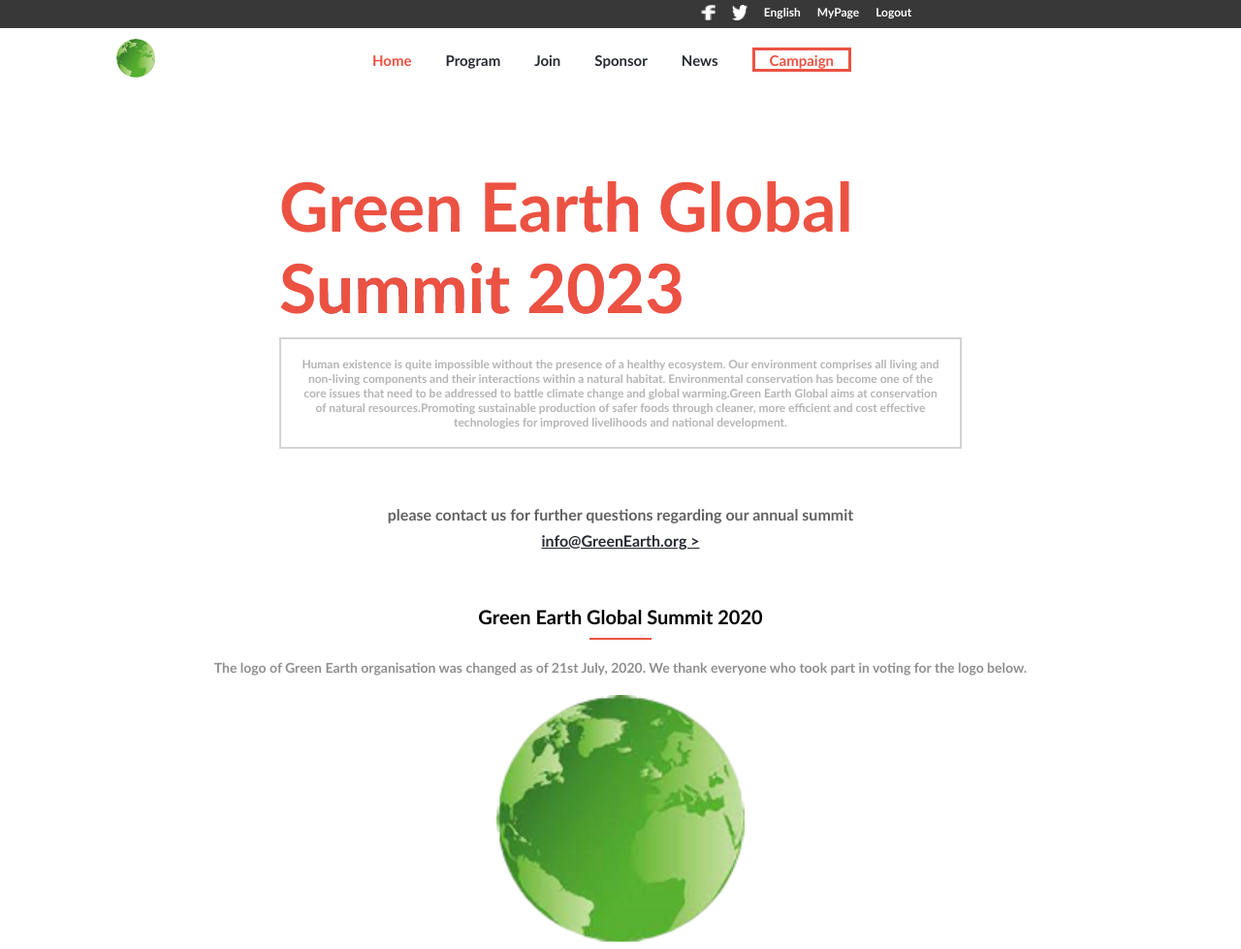
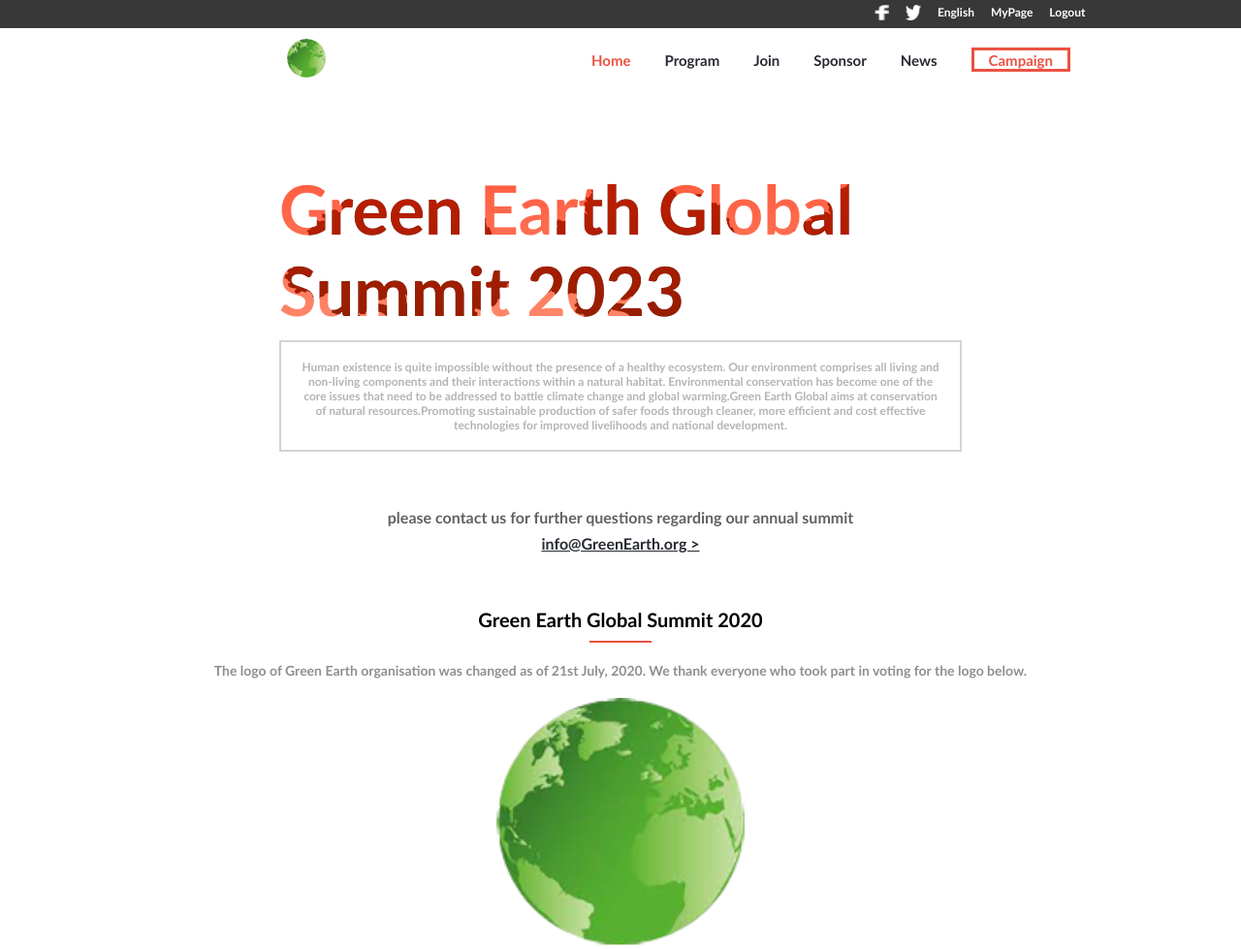
Before and after one commit to fatmahussein/Green-Earth-Summit, a website: page about.html in a window 1280 px wide. Shown: the top 979 px of the page at 97% size. Drawn offline with Linux system fonts and the light colour scheme.

Commit message:
Requested changes made

```diff
--- a/about.html
+++ b/about.html
@@ -50,8 +50,8 @@
     </nav>
    <!--Header-->
    <header id="about-header">
-    <h1 class="heading1about">"Hello!Sharing world"</h1>
-    <h2 class="heading2">Green Earth Global Summit 2023</h2>
+    <h2 class="heading1about">"Hello!Sharing world"</h2>
+    <h1 class="heading2">Green Earth Global Summit 2023</h1>
     <p  class="paragabout">Human existence is quite impossible without the presence of a healthy ecosystem. <br/>Our environment comprises all living and non-living components and their interactions within a natural habitat.<br/> Environmental conservation has become one of the core issues that need to be addressed to battle climate change and global warming.Green Earth Global aims at conservation of natural resources.<br/>Promoting sustainable production of safer foods through cleaner, more efficient and cost effective technologies for improved livelihoods and national development. </p>
       </header>
 
--- a/styles.css
+++ b/styles.css
@@ -95,10 +95,12 @@ header {
 }
 
 .heading2 {
-  margin-top: 5%;
-  font-size: 45px;
-  font-weight: 900;
-  color: #ec5242;
+  background-image: linear-gradient(rgba(255, 38, 0, 0.76), rgba(255, 51, 0, 0.575)), url(assets/download.png);
+  background-repeat: repeat;
+  background-clip: border-box;
+  -webkit-background-clip: text;
+  -webkit-text-fill-color: transparent;
+  -webkit-font-smoothing: antialiased;
 }
 
 .parag {
@@ -528,9 +530,11 @@ footer {
     padding-right: 0;
     background-color: transparent;
     text-align: center;
+    justify-content: end;
     transition: 0.3s;
-    width: 70%;
+    width: 60%;
     gap: 35px;
+    margin-left: 0%;
     color: #344563;
     font-style: normal;
     font-weight: 600;
@@ -568,7 +572,7 @@ footer {
     display: flex;
     gap: 17px;
     padding: 5px;
-    margin-left: 56%;
+    margin-left: 70%;
   }
 
   .pa {
@@ -601,24 +605,23 @@ footer {
 
   #logo {
     width: 40px;
-    margin-left: 120px;
+    margin-left: 40px;
     margin-top: 11px;
     height: 40px;
   }
 
   .flex {
     display: flex;
-    justify-content: space-between;
   }
 
   .flex .logo {
-    display: flex;
-    width: 61px;
+    display: block;
+    margin-left: 20%;
   }
 
   header {
     width: 55%;
-    margin-left: 10%;
+    margin-left: 22%;
   }
 
   #about-header {
@@ -740,9 +743,6 @@ footer {
 
   .heading2 {
     font-size: 70px;
-    background: url(assets/conserve.png) no-repeat;
-    -webkit-background-clip: text;
-    background-clip: text;
   }
 
   .line {
```
